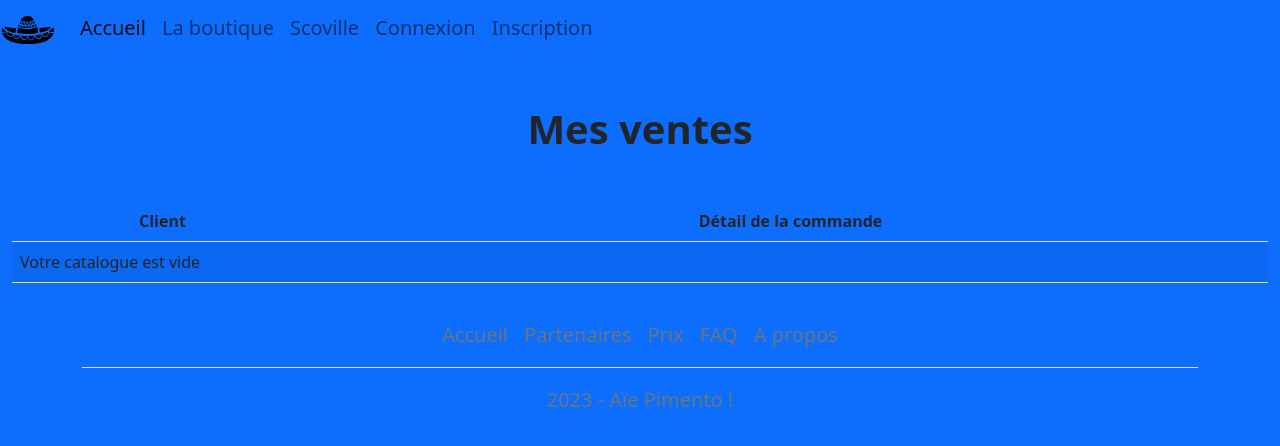
After one commit to jaalazard/laBodega, a Symfony app: template templates/adminSales/index.html.twig in a window 1280 px wide. The commit adds this page. Shown: the top 446 px of the page. Run offline with Twig, Linux system fonts and the light colour scheme; the template is opened without the code that fills it, so the values that code supplies are empty; some libraries are stand-ins or nearby versions.

Commit message:
admin suivi commandes

```diff
--- a/src/Entity/Order.php
+++ b/src/Entity/Order.php
@@ -2,6 +2,7 @@
 
 namespace App\Entity;
 
+use App\Entity\OrderContent;
 use App\Repository\OrderRepository;
 use Doctrine\ORM\Mapping as ORM;
 
--- a/templates/admin/index.html.twig
+++ b/templates/admin/index.html.twig
@@ -20,6 +20,7 @@
 			</a>
 		</div>
 		<div class="d-flex justify-content-evenly my-5">
+			<a class="btn btn-outline-secondary fw-bold w-25 mb-5 border-3 border-secondary" href="{{ path('admin_sales_index') }}">Cliquez ici pour voir vos ventes</a>
 			<a class="btn btn-outline-secondary fw-bold w-25 mb-5 border-3 border-secondary" href="{{ path('admin_pimento_new') }}">Cliquez ici pour ajouter un piment à votre catalogue</a>
 			<a class="btn btn-outline-secondary fw-bold w-25 mb-5 border-3 border-secondary" href="{{ path('admin_pimento_index') }}">Cliquez ici pour modifer ou supprimer un piment de votre catalogue</a>
 		</div>
--- /dev/null
+++ b/templates/adminSales/index.html.twig
@@ -0,0 +1,39 @@
+{% extends 'base.html.twig' %}
+
+{% block title %}Mes ventes
+{% endblock %}
+{% block body %}
+	<div class="container-fluid">
+		<h1 class="my-5 mx-auto text-center fw-bolder text-dark">Mes ventes</h1>
+
+		<table class="table table-striped">
+			<thead>
+				<tr>
+					<th class="text-center">Client</th>
+					<th class="text-center">Détail de la commande</th>
+				</tr>
+			</thead>
+			<tbody>
+				{% for order in orders %}
+					<tr>
+						<td class="text-center">{{ order.user.firstname }}
+							{{ order.user.lastname }}</td>
+						<td class="text-center">
+							{% for product in order.content.product %}
+								{{ product.name }}({{ order.content.quantity }}),
+							</td>
+						{% endfor %}
+					</tr>
+					{# <a href="{{ path('admin_pimento_edit', {'id': pimento.id}) }}">{{ include('icons/edit.svg') }}
+																	    {{ include('pimento/_delete_form.html.twig') }} #}
+
+					{# </a> #}
+				{% else %}
+					<tr>
+						<td colspan="5">Votre catalogue est vide</td>
+					</tr>
+				{% endfor %}
+			</tbody>
+		</table>
+	</div>
+{% endblock %}
--- a/templates/user/profile.html.twig
+++ b/templates/user/profile.html.twig
@@ -30,7 +30,7 @@
 				{% for order in orders %}
 					<li class="text-dark fw-bold">
 						{% for product in order.content.product %}
-							Produit : {{ product.name}} - Quantité : {{ order.content.quantity }} -
+							Produit : {{ product.name }} - Quantité : {{ order.content.quantity }} -
 						{% endfor %}
 					</li>
 				{% endfor %}
```
Also changed, not shown: src/Controller/AdminController.php (+10 -1 lines).
